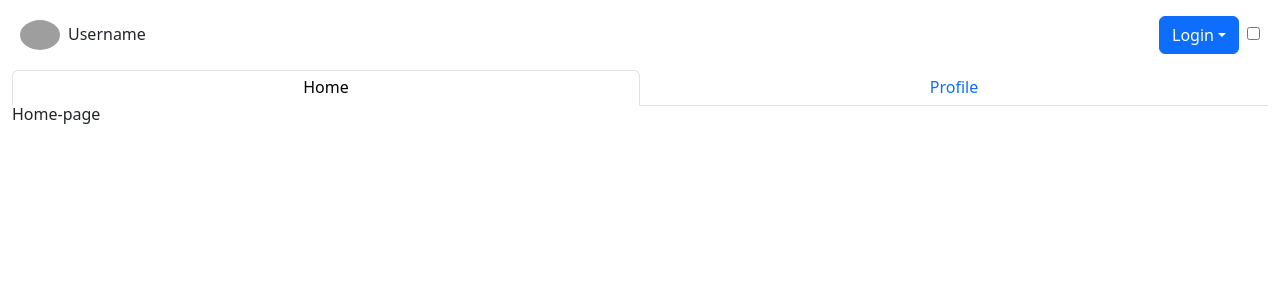
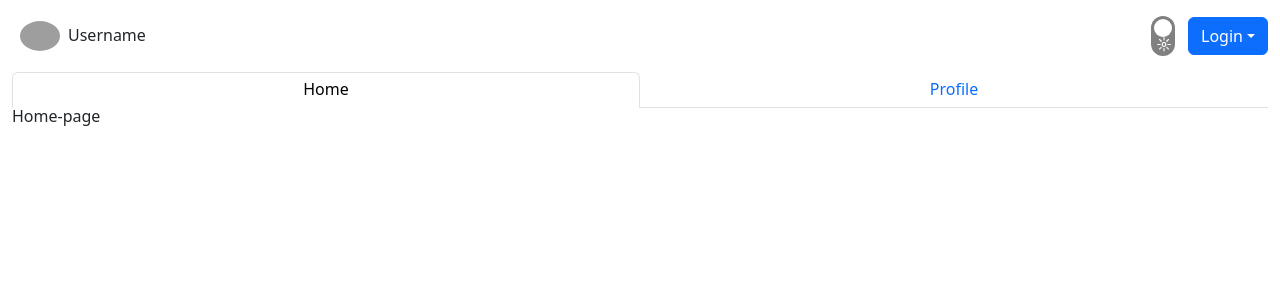
Before and after one commit to 100Mihanik/course_project, a React (Create React App) app in the folder client/: page / in a window 1280 px wide. Shown: the top 300 px of the page. Built offline with nearby package versions, Linux system fonts and the light colour scheme; grey boxes are pictures that could not be loaded.

Commit message:
added checkbox to Header

```diff
--- a/client/src/Components/Header/Header.jsx
+++ b/client/src/Components/Header/Header.jsx
@@ -2,6 +2,7 @@ import { Image, Nav } from "react-bootstrap";
 import { Link } from "react-router-dom";
 
 import Login from "./Login";
+import h from "./header.module.css";
 
 function Header() {
   return (
@@ -17,15 +18,11 @@ function Header() {
           <div>Username</div>
         </div>
         <div className="d-flex align-items-center">
-          <div>
-            <Login/>
-          </div>
-          <div>
-            <span className="toggle mx-2">
-              <input id="checkbox" className="checkbox" type="checkbox" />
-              <label htmlFor="checkbox" />
-            </span>
-          </div>
+          <label className={h.check}>
+            <input type="checkbox" className={h.check_input} />
+            <div className={h.check_box}></div>
+          </label>
+          <Login />
         </div>
       </div>
 
--- /dev/null
+++ b/client/src/Components/Header/header.module.css
@@ -0,0 +1,61 @@
+.check {
+  display: flex;
+  justify-content: center;
+  align-items: center;
+	position: relative;
+  margin: 0 12px;
+  width: 26px;
+  height: 40px;
+}
+.check_input {
+	overflow: hidden;
+  clip: rect(0 0 0 0);
+  width: 1px;
+  height: 1px;
+	position: absolute;
+	z-index: -1;
+	top: 10px;
+	left: 10px;
+	appearance: none;
+  -webkit-appearance: none; /* now :focus will work. With display:none :focus dosen't work */
+  -moz-appearance: none;
+}
+.check_box {
+  position: relative;
+  border-radius: 100px;
+  width: 24px;
+  height: 40px;
+  background-color: gray;
+}
+.check_box:after {
+	content: ' ☾☼';
+	font-size: 15px;
+	position: absolute;
+	line-height: 17px;
+	word-wrap: break-word;
+	width: 10px;
+	height: 40px;
+	top: 3px;
+	left: 5px;
+	color: #fff;
+}
+.check_box:before {
+	content: '';
+	position: absolute;
+	border-radius: 40px;
+	width: 18px;
+	height: 18px;
+	top: 3px;
+	left: 3px;
+	background-color: #fff;
+}
+.check_input:checked ~ .check_box:before {
+  top: auto;
+	bottom: 3px;
+}
+.check_input:checked ~ .check_box:after {
+  left: 6px;
+}
+.check_input:focus ~ .check_box {
+  background-color: rgb(110, 103, 103);
+}
```
